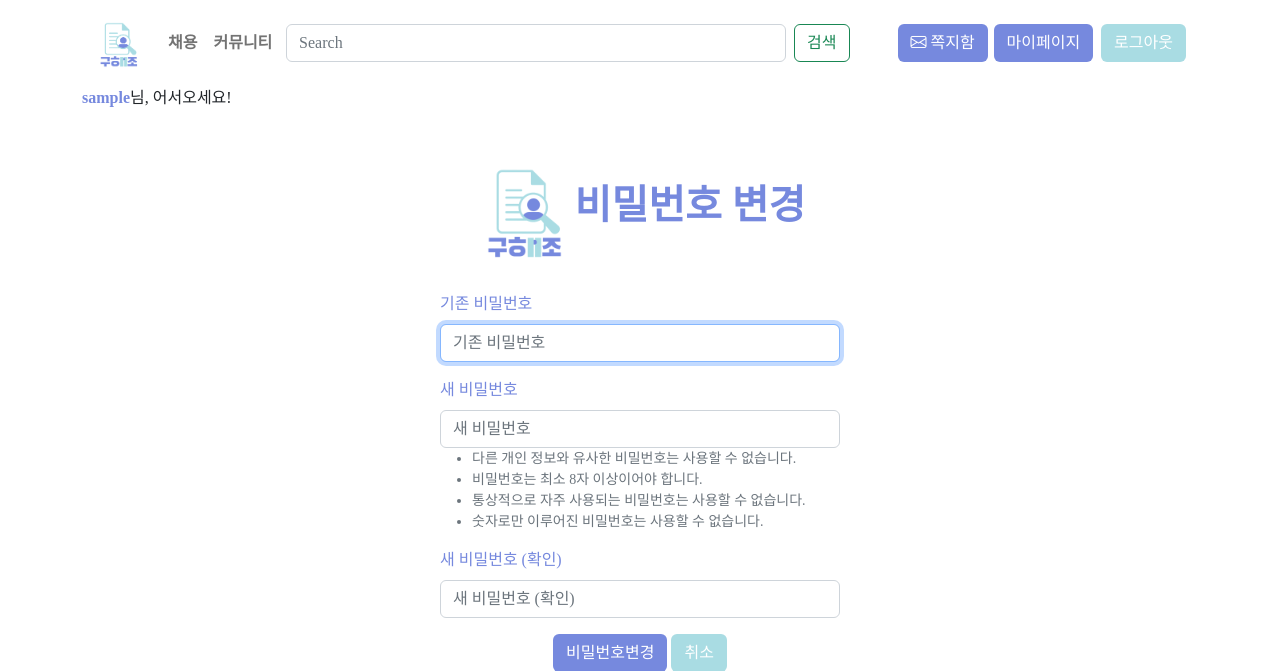
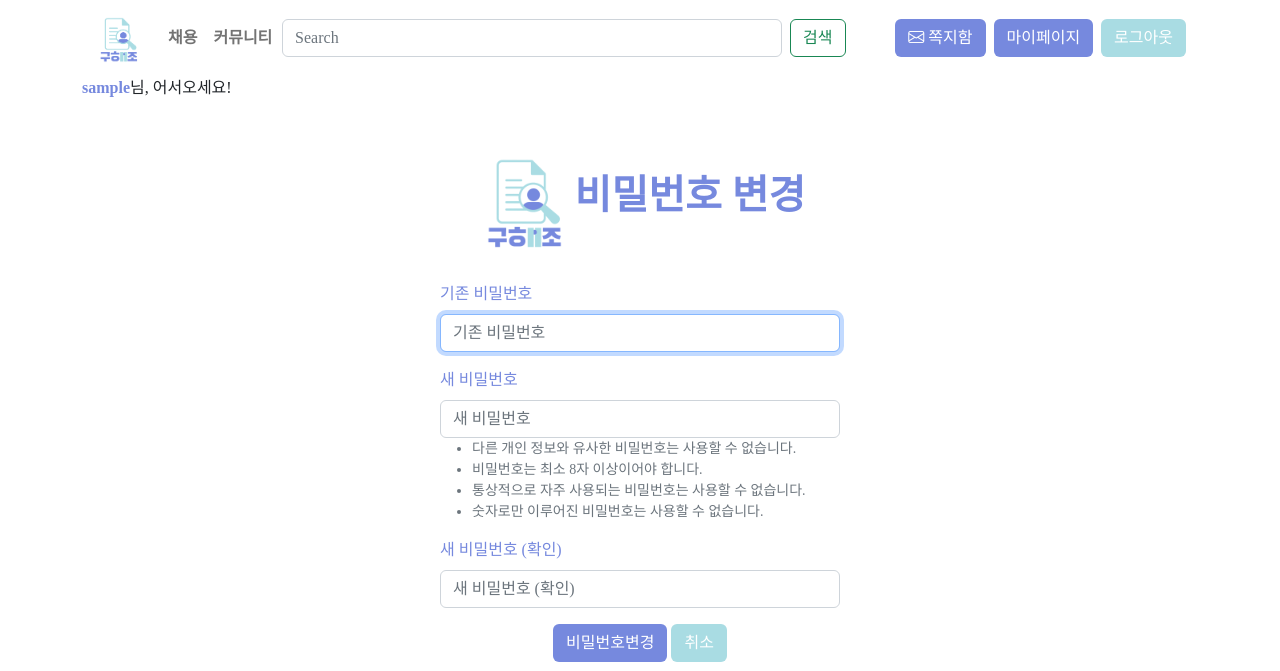
Before and after one commit to myeonghwan57/Pjt, a Django app: page /accounts/passwordchange/ in a window 1280 px wide. Shown: the top 671 px of the page. Run offline with Django 3.2, Linux system fonts and the light colour scheme; the visitor is signed in with stand-in values (Sample User, id 1); some libraries are stand-ins or nearby versions; some web fonts are replaced.

Commit message:
navbar 쪽지함 위치 이동

```diff
--- a/pjt/templates/navbar.html
+++ b/pjt/templates/navbar.html
@@ -26,7 +26,6 @@
             </form>
           </div>
           {% if request.user.is_authenticated %}
-            <div class="text-center mt-3 mb-3">
             <a class='btn login_btn ms-auto position-relative' href="{%url 'accounts:note' %}" target="_blank" onclick="window.open(this.href, '', 'width=500, height=430 left=100px,top=100px'); return false;">
               <i class="bi bi-envelope"></i>
               쪽지함
@@ -37,8 +36,7 @@
                 {% endif %}
               </span>
             </a>
-            </div>
-            <a class='btn login_btn ms-auto' href="{%url 'accounts:detail' request.user.pk %}">마이페이지</a>
+            <a class='btn login_btn ms-2' href="{%url 'accounts:detail' request.user.pk %}">마이페이지</a>
             <a class='btn signup_btn ms-2' href="{%url 'accounts:logout' %}">로그아웃</a>
           {% else %}
             <a class='btn login_btn ms-auto' href="{%url 'accounts:login' %}">로그인</a>
```
Lines whose indentation alone changed are shown as unchanged.
